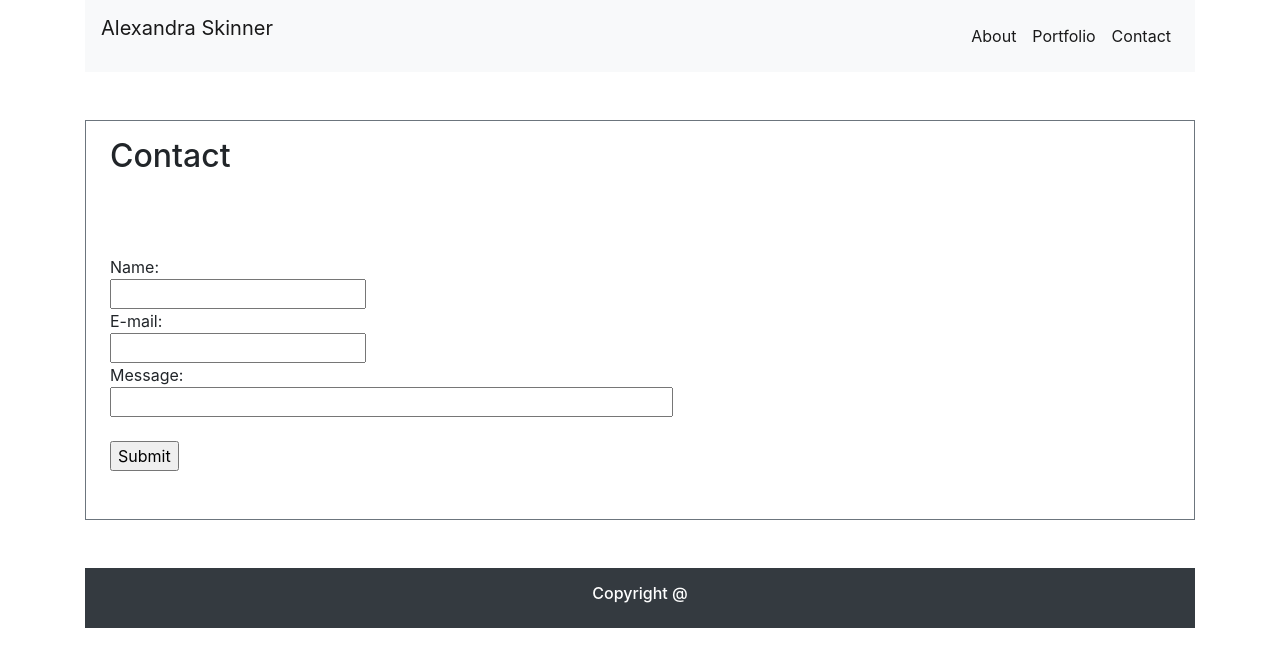
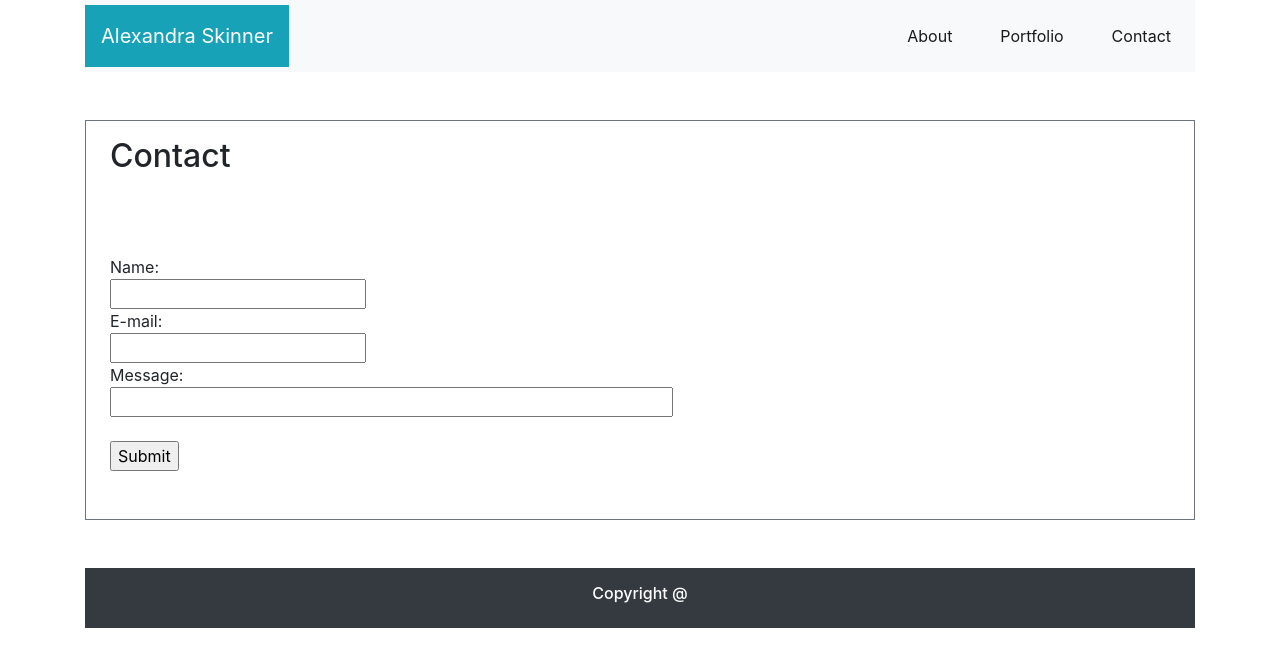
Before and after one commit to SachaSkinner/Bootstrap-Portfolio, a plain HTML site: page contact.html in a window 1280 px wide. Drawn offline with nearby package versions, Linux system fonts and the light colour scheme; a web font is replaced by a local one.

Commit message:
added and changed a header with my name - padding, text color and background for all 3 pages

```diff
--- a/contact.html
+++ b/contact.html
@@ -22,20 +22,20 @@
             <div class="col-md-12">
                 <div id="header-bg">
                     <header>
-                        <nav class="navbar navbar-expand-sm navbar-light bg-light">
-                            <a class="navbar-brand mx-auto mb-3" href="#">Alexandra Skinner</a>
+                        <nav class="navbar navbar-expand-sm navbar-light bg-light p-0">
+                            <a class="navbar-brand mx-auto bg-info text-white p-3 " href="#">Alexandra Skinner</a>
 
 
                             <div class="mx-auto navbar-collapse" id="navbarSupportedContent">
                                 <ul class="navbar-nav ml-auto">
                                     <li class="nav-item active">
-                                        <a class="nav-link" href="index.html">About<span class="sr-only">(current)</span></a>
+                                        <a class="nav-link p-4" href="index.html">About<span class="sr-only">(current)</span></a>
                                     </li>
                                     <li class="nav-item active">
-                                        <a class="nav-link" href="portfolio.html">Portfolio<span class="sr-only">(current)</span></a>
+                                        <a class="nav-link p-4" href="portfolio.html">Portfolio<span class="sr-only">(current)</span></a>
                                     </li>
                                     <li class="nav-item active">
-                                        <a class="nav-link" href="contact.html">Contact<span class="sr-only">(current)</span></a>
+                                        <a class="nav-link p-4" href="contact.html">Contact<span class="sr-only">(current)</span></a>
                                     </li>
                                 </ul>
                             </div>
--- a/style.css
+++ b/style.css
@@ -6,33 +6,9 @@
 
 
 }
-/* @media screen and (min-width: 767px) and (max-width: 991px) {
-    .item {
-        box-sizing: border-box;
-
-
-    }
-
-
-} */
-
-/* .navbar-nav {
-    flex-direction: row;
-}
-.nav-item {
-    margin-right: 10px;
+#header {
+    position: fixed;
+    top: 0;
+    left:0 ;
 
 }
-body {
-    text-align: center;
-}
-.first {
-    width: 100%;
-}
-.navbar {
-    flex-wrap: nowrap;
-} */
-/* .navbar-brand {
-    margin-left: auto;
-
-} */
```
Also changed, not shown: index.html (+1 -1 lines), portfolio.html (+2 -2 lines).
